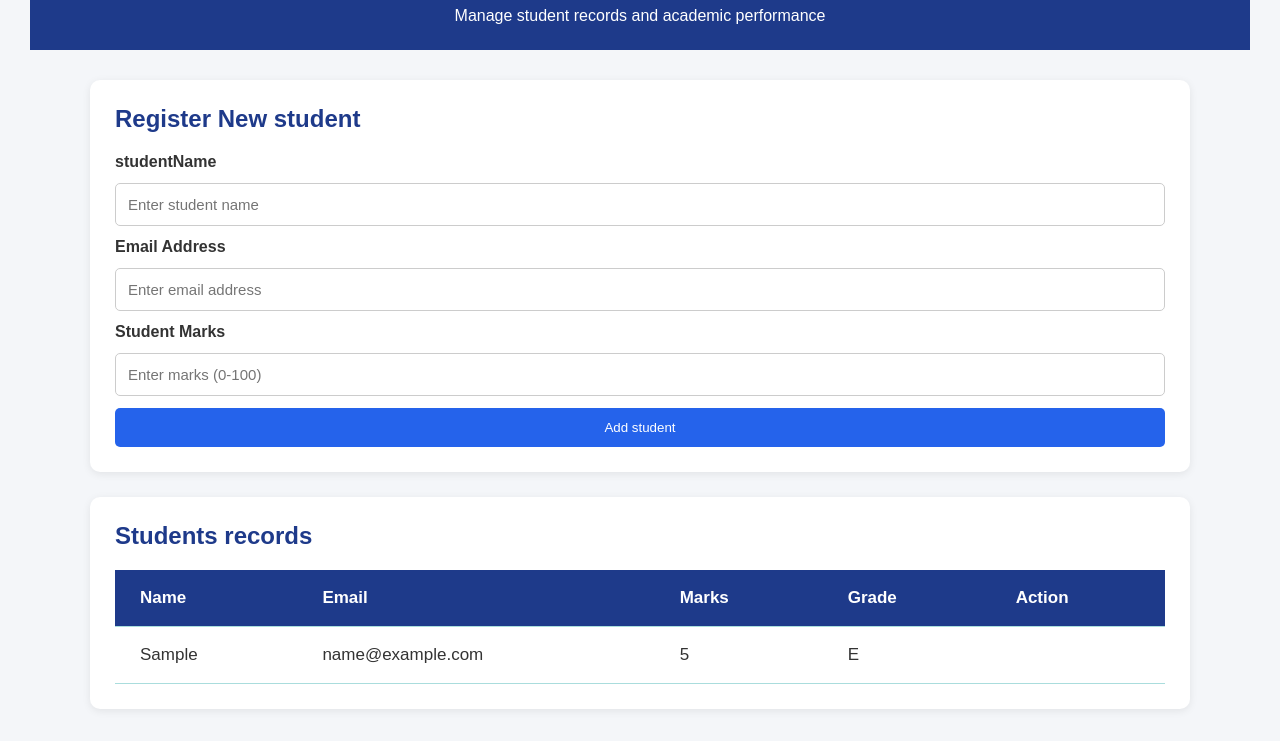
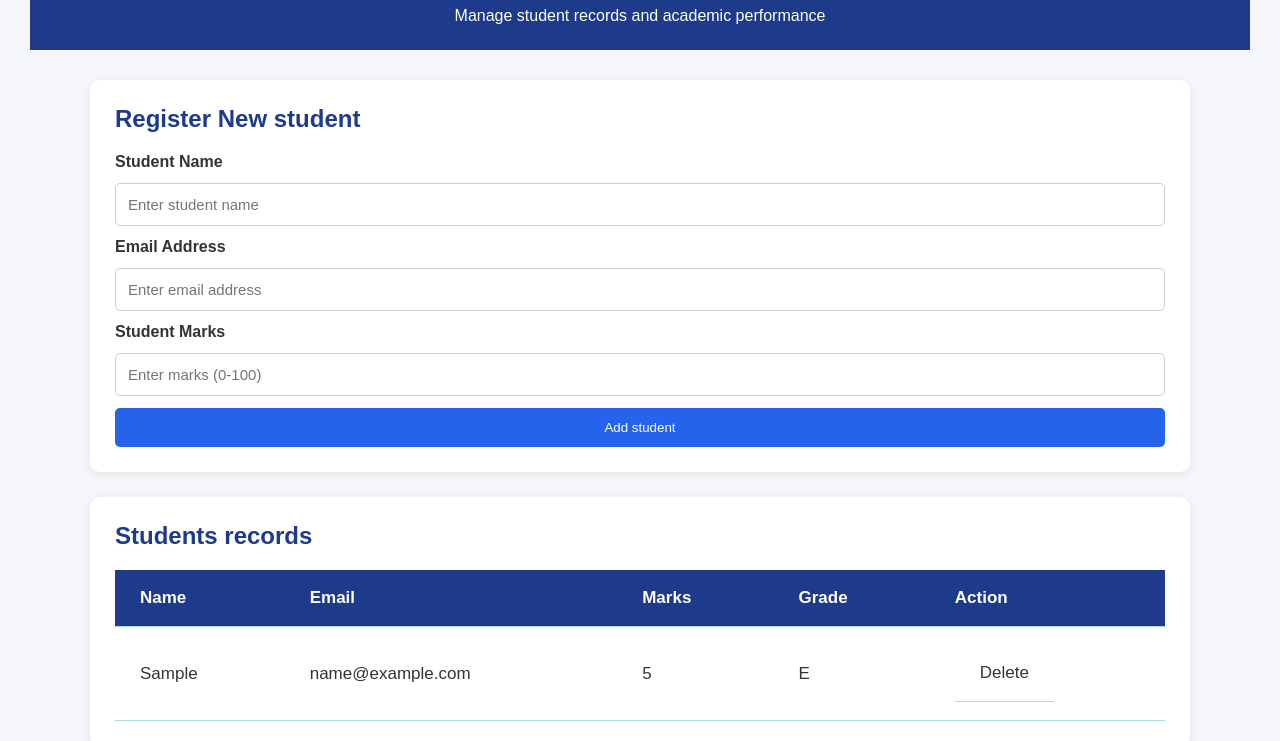
Before and after one commit to brianmuchemi39-dev/student-management, a plain HTML site: page index.html in a window 1280 px wide. Both pictures are taken after typing "Sample", "name@example.com", "5" into the empty fields and a click on the button "Add student". Shown: the part 95-836 px from the top of the page. Drawn offline with Linux system fonts and the light colour scheme.

Commit message:
adding delete button

```diff
--- a/index.html
+++ b/index.html
@@ -19,7 +19,7 @@
             <h2>Register New student</h2>
 
             <form action="Register student" id="studentForm">
-                <label for="studentName">studentName</label>
+                <label for="studentName">Student Name</label>
                 <input type="text" id="studentName" Placeholder="Enter student name" required>
 
                 <label for="studentEmail">Email Address</label>
--- a/script.js
+++ b/script.js
@@ -58,6 +58,16 @@ let emailCell = document.createElement("td");
 let marksCell = document.createElement("td");
 let gradeCell = document.createElement("td");
 let actionCell = document.createElement("td");
+let deleteButton = document.createElement("td")
+
+// giving the button text
+deleteButton.textContent = "Delete"
+
+// listening for a click
+deleteButton.addEventListener("click", function(){
+    row.remove();
+});
+
 
 // adding information to the cells
 nameCell.textContent = name;
@@ -71,12 +81,20 @@ row.appendChild(emailCell);
 row.appendChild(marksCell);
 row.appendChild(gradeCell);
 row.appendChild(actionCell);
+// Adding the button to the action cell
+
+actionCell.appendChild(deleteButton)
 
 // adding the row to the student table
 studentTableBody.appendChild(row);
 
 // clearing the form after registration
 studentForm.reset();
+
+
+
+
+
 
 
 console.log(grade);
```
